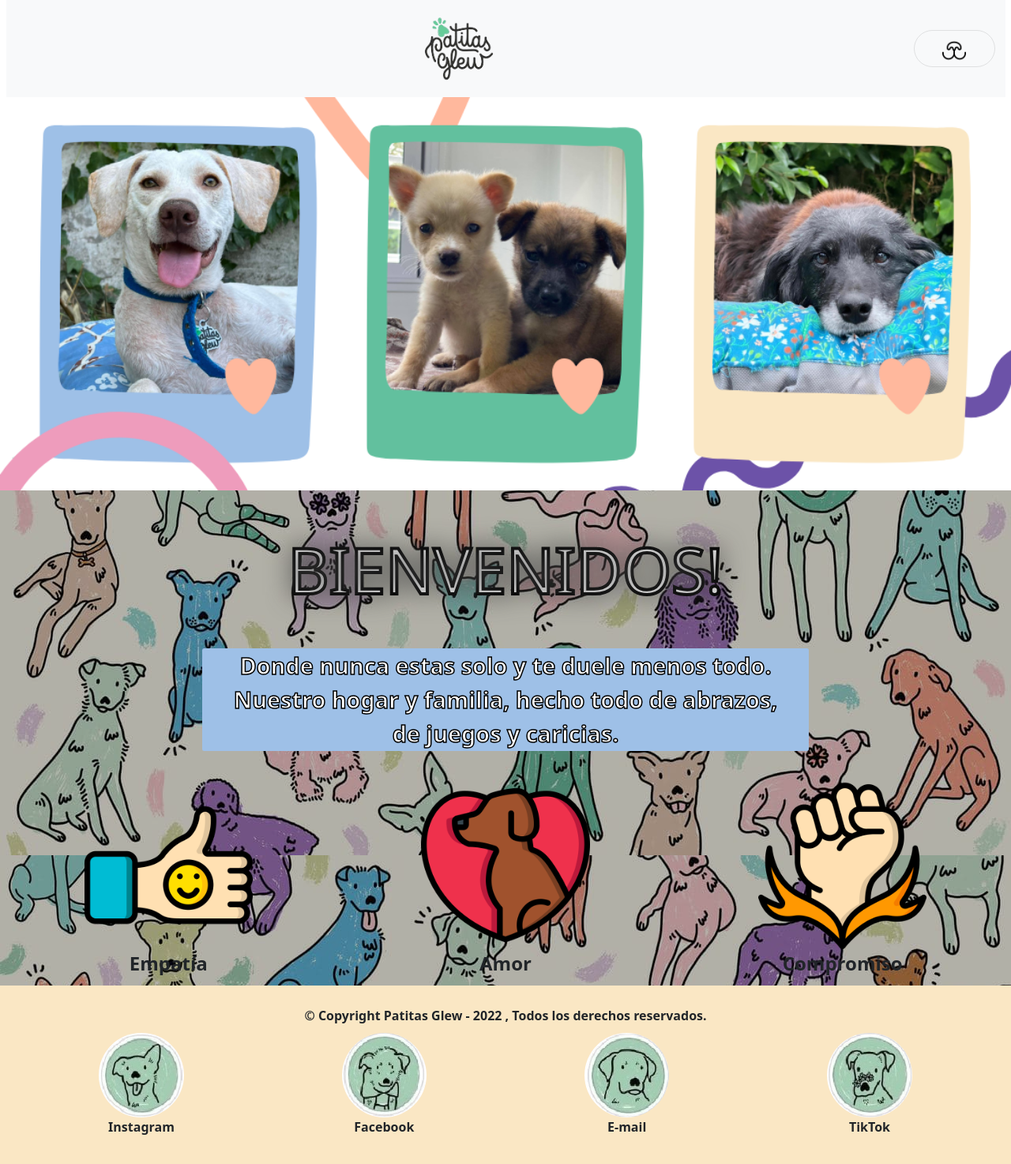
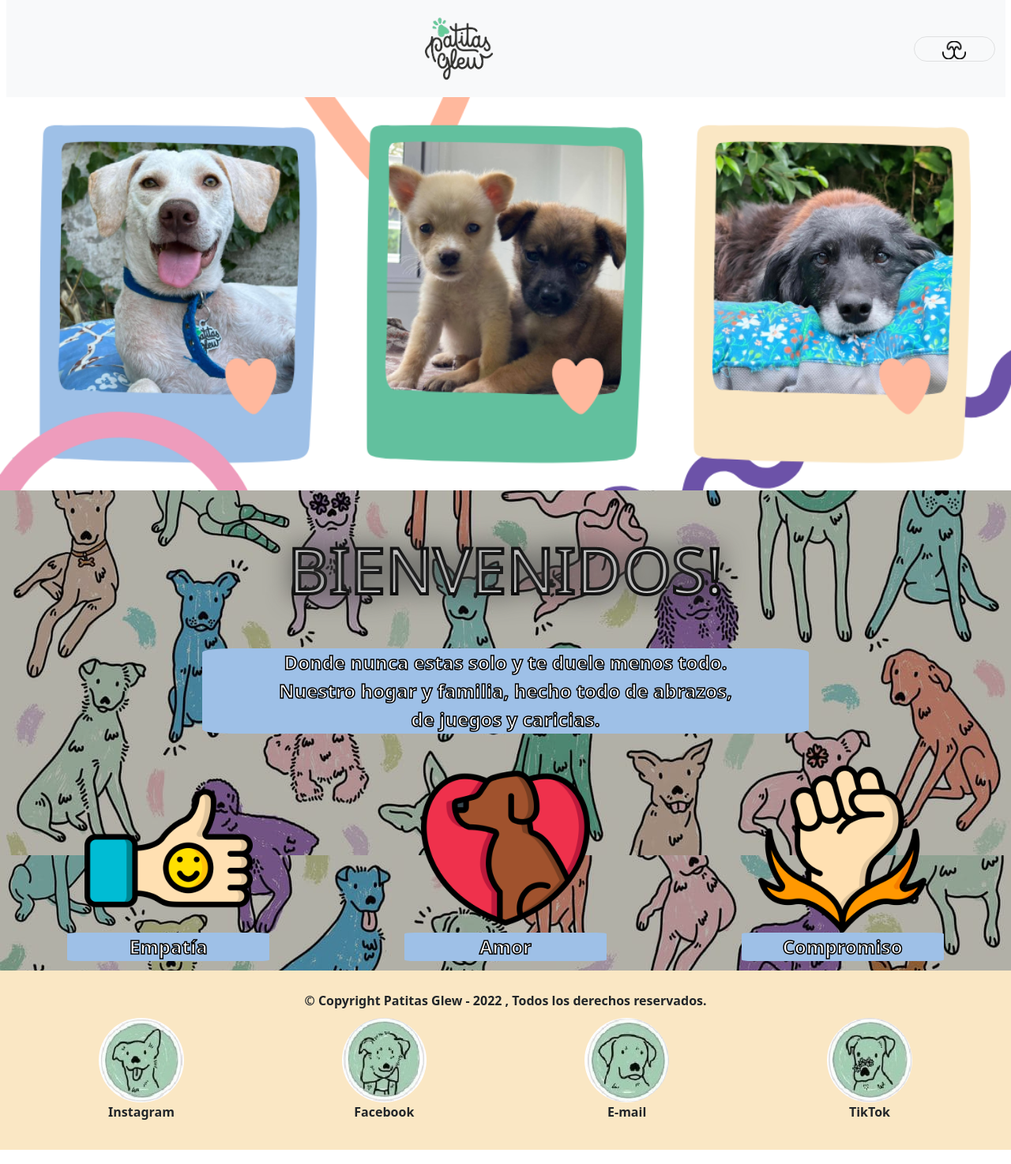
Before and after one commit to AntiveroDaiana/PatitasglewBS, a website: page index.html in a window 1280 px wide. Shown: the whole page at 79% size. Drawn offline with nearby package versions, Linux system fonts and the light colour scheme.

Commit message:
arreglando bs

```diff
--- a/index.html
+++ b/index.html
@@ -6,9 +6,9 @@
     <link href="https://cdn.jsdelivr.net/npm/bootstrap@5.1.3/dist/css/bootstrap.min.css" rel="stylesheet"
     integrity="sha384-1BmE4kWBq78iYhFldvKuhfTAU6auU8tT94WrHftjDbrCEXSU1oBoqyl2QvZ6jIW3"
     crossorigin="anonymous">
-    <link href="https://unpkg.com/aos@2.3.1/dist/aos.css">
     <link href="img/favicon.png" rel="icon">
     <link href="css/styles.css" rel="stylesheet">
+    <link href="https://unpkg.com/aos@2.3.1/dist/aos.css">
     <title>Patitas Glew - Home</title>
 </head>
 <body>
@@ -19,7 +19,7 @@
                   <a class="col-11 col-lg-11 navbar-brand d-flex justify-content-center" href="index.html">
                     <img src="img/logo-patitas.gif" class="img-fluid">
                   </a>
-                  <button class="col-1 col-lg-1 navbar-toggler" type="button" data-bs-toggle="offcanvas" data-bs-target="#offcanvasNavbar" aria-controls="offcanvasNavbar">
+                  <button class="col-1 col-lg-1 navbar-toggler fs-4 lh-lg rounded-pill" type="button" data-bs-toggle="offcanvas" data-bs-target="#offcanvasNavbar" aria-controls="offcanvasNavbar">
                     <span class="navbar-toggler-icon"></span>
                   </button>
                   <div class="offcanvas offcanvas-end" tabindex="-1" id="offcanvasNavbar" aria-labelledby="offcanvasNavbarLabel">
@@ -60,7 +60,7 @@
                     <p class="position-absolute">BIENVENIDOS!</p>
                 </article>
             </section>
-            <section class="col-12 col-lg-12 text-center fw-bold main2">
+            <section class="col-12 col-lg-12 text-center fw-bold main2 fs-2">
                 <article class="rounded parrafo">
                     <p>Donde nunca estas solo y te duele menos todo. <br>
                     Nuestro hogar y familia, hecho todo de abrazos,<br>
@@ -68,15 +68,15 @@
                     </p>
                 </article>
             </section>
-            <div class="col-4 col-lg-4 fw-bold text-center boxicon-logos main2" data-aos="zoom-in">
+            <div class="col-4 col-lg-4 fw-bold text-center boxicon-logos main2 fs-2" data-aos="zoom-in">
                 <img src="img/icons/pulgar-arriba-color.png" alt="empatia">
                 <p>Empatía</p>
             </div>
-            <div class="col-4 col-lg-4 fw-bold text-center boxicon-logos main2" data-aos="zoom-in">
+            <div class="col-4 col-lg-4 fw-bold text-center boxicon-logos main2 fs-2" data-aos="zoom-in">
                 <img src="img/icons/perro-color.png" alt="amor">
                 <p>Amor</p>
             </div>
-            <div class="col-4 col-lg-4 fw-bold text-center boxicon-logos main2" data-aos="zoom-in">
+            <div class="col-4 col-lg-4 fw-bold text-center boxicon-logos main2 fs-2" data-aos="zoom-in">
                 <img src="img/icons/puno.png" alt="compromiso">
                 <p>Compromiso</p>
             </div>
--- a/scss/footer.scss
+++ b/scss/footer.scss
@@ -1,7 +1,5 @@
 /*-----------FOOTER-----------*/
 .footerHorizontal{
-    font-weight: bold;
     background-color: $bgTerciario;
-    text-align: center;
     padding: 2%; }
 .iconfooter img{width: 35%; border-radius: 55%;}
--- a/scss/header.scss
+++ b/scss/header.scss
@@ -5,13 +5,9 @@
     .navbar-toggler-icon{background-image: url(../img/nariz-de-perro.png);width: 30%;}
     .nav-item a:hover{background-color:$bgPrimario; text-align: center;}
 }
-.navbar-brand img:hover {
-    background-color: $bgPrimario;
-    border-radius: 50%;
+.navbar-brand {
+    &img:hover {
+        background-color: $bgPrimario;
+        border-radius: 50%;
+    }
 }
-
-.navbar-toggler {
-    font-size: 2.25rem;
-    line-height: 2;
-    border-radius: 4.25rem;
-}
--- a/scss/styles.scss
+++ b/scss/styles.scss
@@ -7,22 +7,26 @@ body {font-size: 1.6rem;} /* para que un rem equivale 10px */
 /*----------INDEX MAIN-------------------*/
 .boxicon-logos img{width: 50%;}
 .bannerDogs img{width: 100%;}
-.iluminacion {width: 600px;height: 200px;}
-.iluminacion :last-child {filter: blur( 16px );}
-.iluminacion p {
+.iluminacion {
+  width: 600px;
+  height: 200px;
+        p {
           font-size: 500%;
           color: rgb(255, 255, 255);
           -webkit-text-stroke: 4px rgb(0, 0, 0);
           left: 50%;
           top: 50%;
           transform: translate( -50%, -50% );
+        &:last-child {filter: blur( 16px )};
  }
-.main2 {font-size: 150%;}
+}
+
 .BIENVENIDOS, .main2{background-color: rgba(0, 0, 0, 0.288);}
-.parrafo {
+.main2 p, .parrafo p {
     color: rgb(255, 255, 255);
     -webkit-text-stroke: 1.5px rgb(0, 0, 0);
     background-color: #9ec0e7;
+    border-radius: 5%;
     margin-left: 20%;
     margin-right: 20%;
     margin-bottom: 3%;
```
Also changed, not shown: page/contactanos.html (+1 -1 lines), page/linkedog.html (+1 -1 lines), page/quienes-somos.html (+1 -1 lines), page/quiero-donar.html (+1 -1 lines), css/styles.css. Lines whose indentation alone changed are shown as unchanged.
